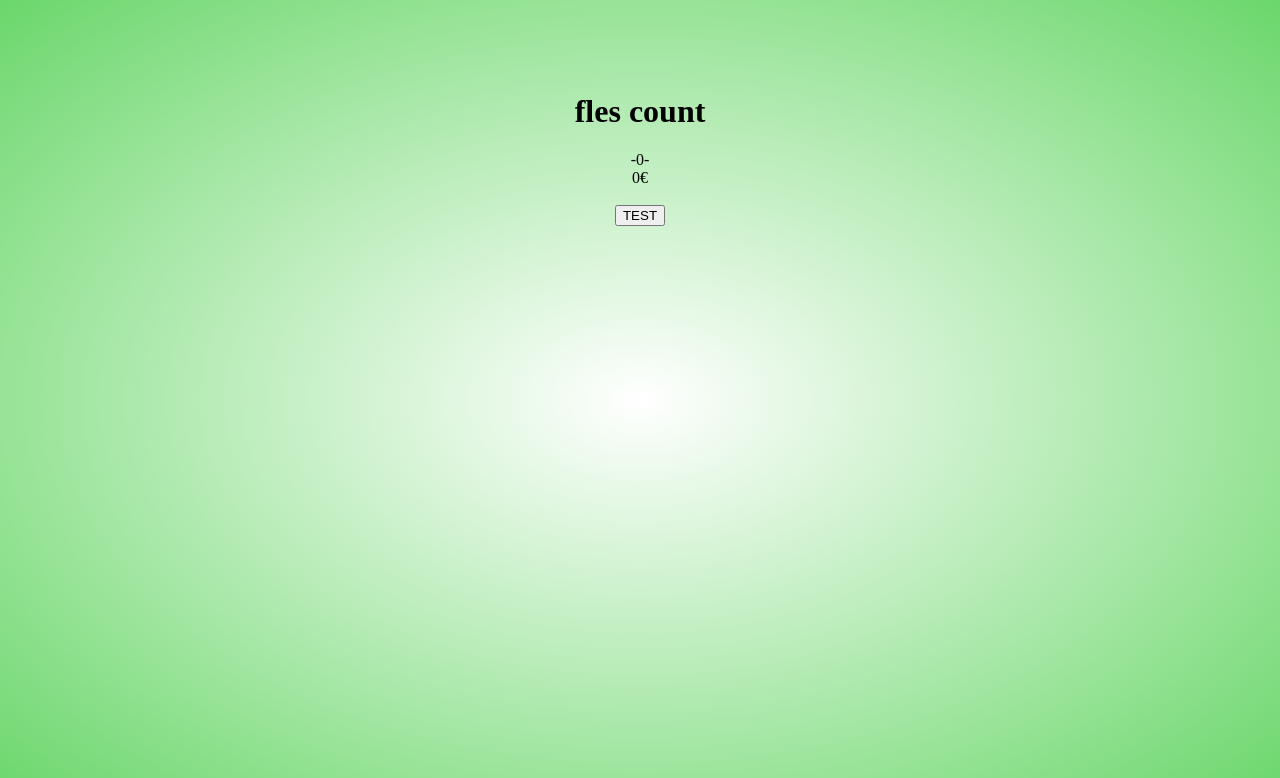
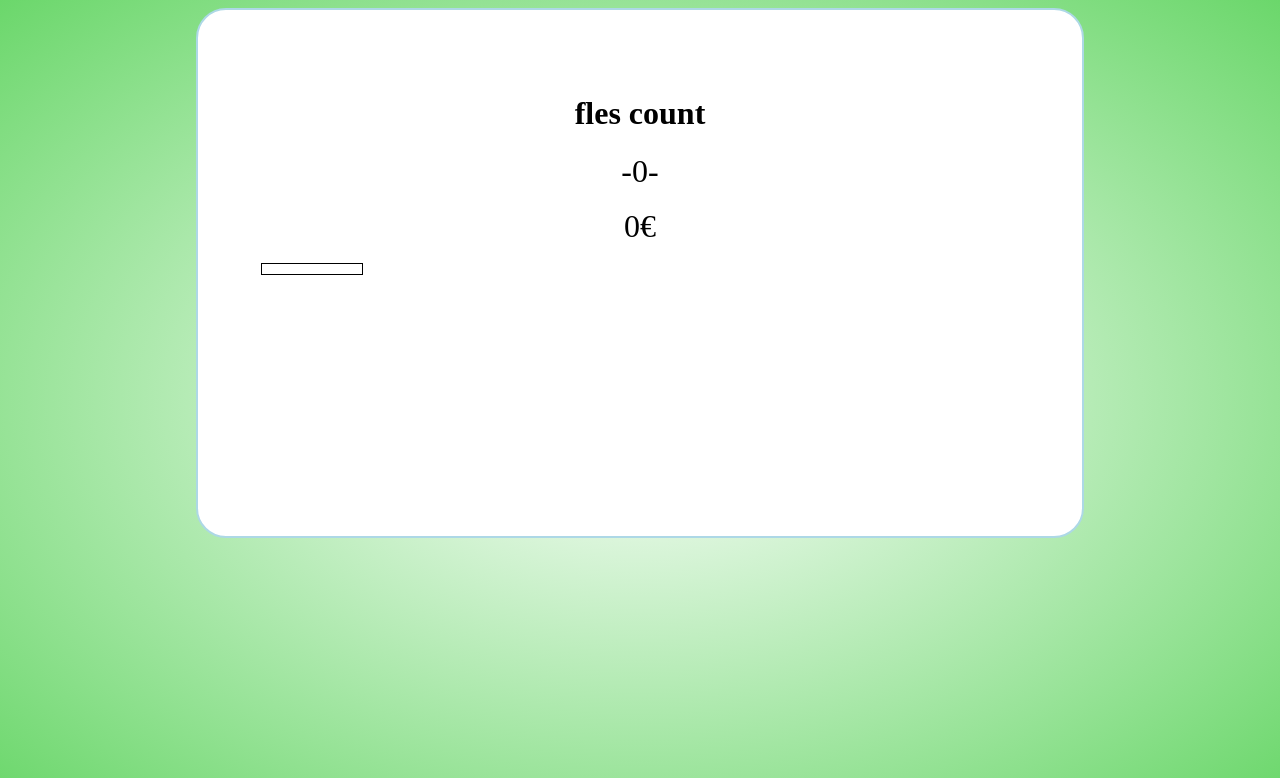
Before and after one commit to FSktn/Beroeps_periode3, a PHP site: page / in a window 1280 px wide. Shown: the top 778 px of the page. Run offline with PHP 8.4, Linux system fonts and the light colour scheme.

Commit message:
animaties, een goal, geheim test button

```diff
--- a/fles_count/css/index.css
+++ b/fles_count/css/index.css
@@ -10,8 +10,36 @@ background-repeat: no-repeat;
 .counter_container{
     position: relative;
     margin: auto;
-    width: fit-content;
-    height: fit-content;
+    width: 60%;
+    height: 50%;
     text-align: center;
     padding: 5%;
+
+    background-color: white;
+    border: 2px solid lightblue;
+    border-radius: 30px;
 }
+
+.fles_count, .geld_count{
+font-size: xx-large;
+transition: 0s;
+}
+/* debug */
+button{
+position: absolute;
+display: none;
+}
+
+/* test */
+.cont{
+    width: 100px;
+    height: 10px;
+    border: solid 1px black;
+    background-color: white;
+}
+.bar{
+    width: 0px;
+    height: 10px;
+    background-color: red;
+    transition: 0.5s ease-out;
+}
--- a/fles_count/index.html
+++ b/fles_count/index.html
@@ -8,12 +8,16 @@
     <script src="js/index.js" defer></script>
 </head>
 <body>
+    <!-- deze button word niet display | druk enter om te gebruiken -->
+    <button id="TEST" onclick="doneer()">TEST</button>
 
     <div class="counter_container">
     <h1>fles count</h1>
-     <div id="flessen">-0-</div>
-     <div id="donatie">0€</div> <br>
-     <button onclick="doneer()">TEST</button>
+     <div class="fles_count" id="flessen">-0-</div><br>
+     <div class="geld_count" id="donatie">0€</div><br>
+
+     <!-- test  -->
+    <div class="cont"> <div id="bar" class="bar"></div></div>
      </div>
 </body>
 </html>
--- a/fles_count/js/index.js
+++ b/fles_count/js/index.js
@@ -1,11 +1,72 @@
 let flessen = 0;
 let donatie = 0;
-let statieGeld = 1.5;
+let statieGeld = 0.15;
+// verander dit voor het doel tracker
+let donatie_doel = 25;
 
+let bar = 0;
+
+// elements definen
+let fles_count = document.getElementById("flessen");
+let donatie_count = document.getElementById("donatie");
+
+// code als fles in bak valt  of als je op de test knop drukt
 function doneer(){
 flessen += 1;
 donatie = flessen * statieGeld;
 
-document.getElementById("flessen").innerHTML = "-" + flessen + "-";
-document.getElementById("donatie").innerHTML = donatie + "€";
+// test
+bar += 1 * (100 / donatie_doel);
+console.log(bar);
+if(bar > 100){
+    bar -= 100;
+    console.log("reset");
 }
+
+document.getElementById("bar").style.width = bar + "px";
+// zorgen dat de donatie niet 0.599358 enzo word
+donatie = Math.round(donatie * 100) / 100;
+
+// code die fles count en donatie weergeeft
+fles_count.innerHTML = "-" + flessen + "-";
+donatie_count.innerHTML = donatie + "€";
+
+// animatie voor donatie
+// blur de count
+fles_count.style.filter = "blur(1px)";
+donatie_count.style.filter = "blur(1px)";
+
+// blur na pauze reseten met transition
+function reset_blur(){
+   fles_count.style.filter = "blur(0px)";
+   fles_count.style.transition = "0.2s";
+
+   donatie_count.style.filter = "blur(0px)";
+   donatie_count.style.transition = "0.2s";
+}
+// pauze maken voor reset
+setTimeout(reset_blur, 100);
+
+// blur resetten
+fles_count.style.transition = "0s";
+donatie_count.style.transition = "0s";
+}
+
+
+// DEBUG
+// knop om doneer() te gebruiken
+let pressed = false;
+
+document.addEventListener("keydown", function (event) {
+// If event.code was "enter", then display text
+  if (event.code === "Enter" ) {
+    // om te switchen tussen zichtbaar en onzichtbaar
+    if(pressed == false){
+        document.getElementById("TEST").style.display = "block";
+        pressed = true;
+    } else {
+        document.getElementById("TEST").style.display = "none";
+        pressed = false;
+    }
+  }
+});
```
